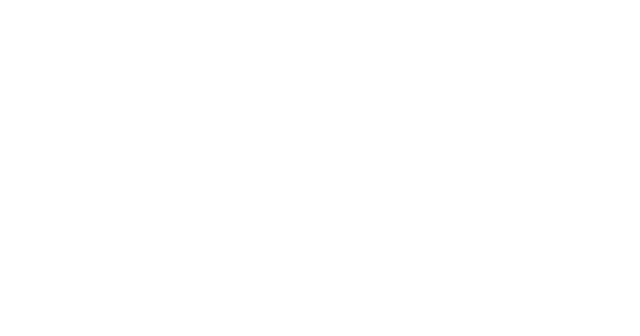
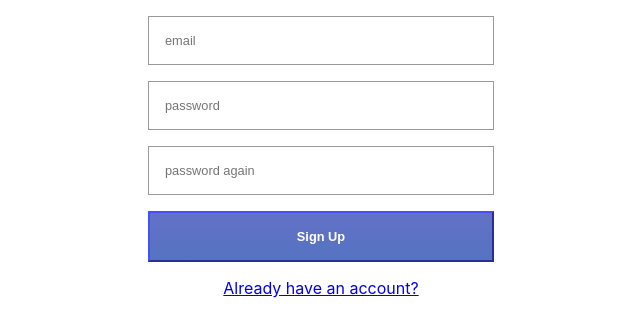
Before and after one commit to Dan-Bird/sandbox-basic-react-auth, a React (Create React App) app: page /signup in a window 1280 px wide. Shown: the top 336 px of the page, without its empty margins (319-959 px from the left). Built offline with nearby package versions, Linux system fonts and the light colour scheme.

Commit message:
Setup Routes for Login and Sign Up

```diff
--- a/src/App.js
+++ b/src/App.js
@@ -4,12 +4,16 @@
 import Admin from './components/Admin';
 import { AuthContext } from './contexts/AuthContext';
 import PrivateRoute from './components/PrivateRoute';
+import Login from './components/Login';
+import SignUp from './components/SignUp';
 
 function App() {
   return (
     <AuthContext.Provider value={false}>
       <Router>
         <Route exact path="/" component={Home} />
+        <Route path="/login" component={Login} />
+        <Route path="/signup" component={SignUp} />
         <PrivateRoute path="/admin" component={Admin} />
       </Router>
     </AuthContext.Provider>
--- /dev/null
+++ b/src/components/Login.js
@@ -0,0 +1,20 @@
+import React from 'react';
+import { Link } from 'react-router-dom';
+import LogoImg from '../img/logo.png';
+import { Card, Logo, Form, Input, Button } from '../components/AuthForm';
+
+const Login = () => {
+  return (
+    <Card>
+      <Logo src={LogoImg} />
+      <Form>
+        <Input type="email" placeholder="email" />
+        <Input type="password" placeholder="password" />
+        <Button>Sign In</Button>
+      </Form>
+      <Link to="/signup">Don't have an account?</Link>
+    </Card>
+  );
+};
+
+export default Login;
--- /dev/null
+++ b/src/components/SignUp.js
@@ -0,0 +1,21 @@
+import React from 'react';
+import { Link } from 'react-router-dom';
+import LogoImg from '../img/logo.png';
+import { Card, Logo, Form, Input, Button } from '../components/AuthForm';
+
+const SignUp = () => {
+  return (
+    <Card>
+      <Logo src={LogoImg} />
+      <Form>
+        <Input type="email" placeholder="email" />
+        <Input type="password" placeholder="password" />
+        <Input type="password" placeholder="password again" />
+        <Button>Sign Up</Button>
+      </Form>
+      <Link to="/login">Already have an account?</Link>
+    </Card>
+  );
+};
+
+export default SignUp;
```
Also changed, not shown: 1 other file (tests, documents, lock files or other folders).
